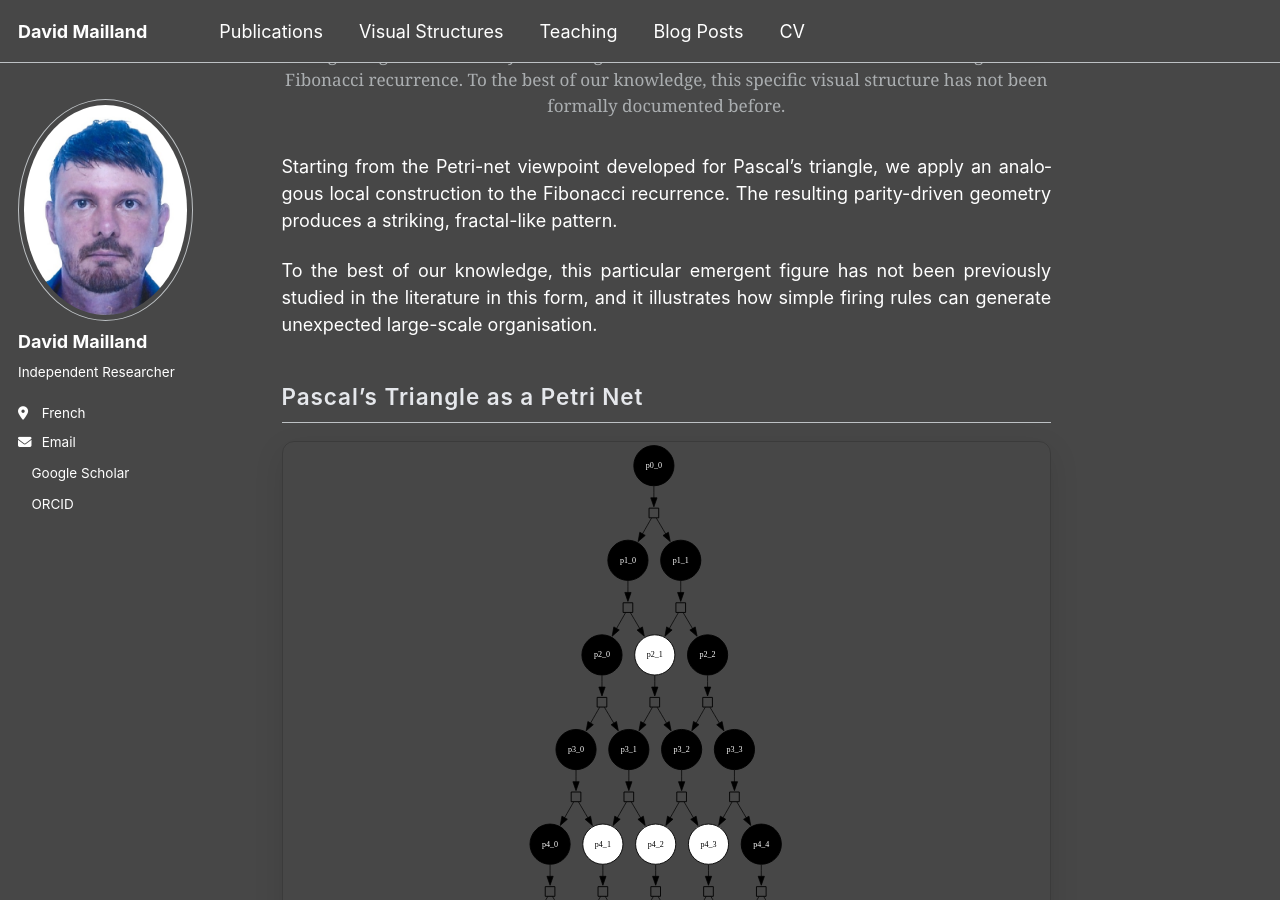
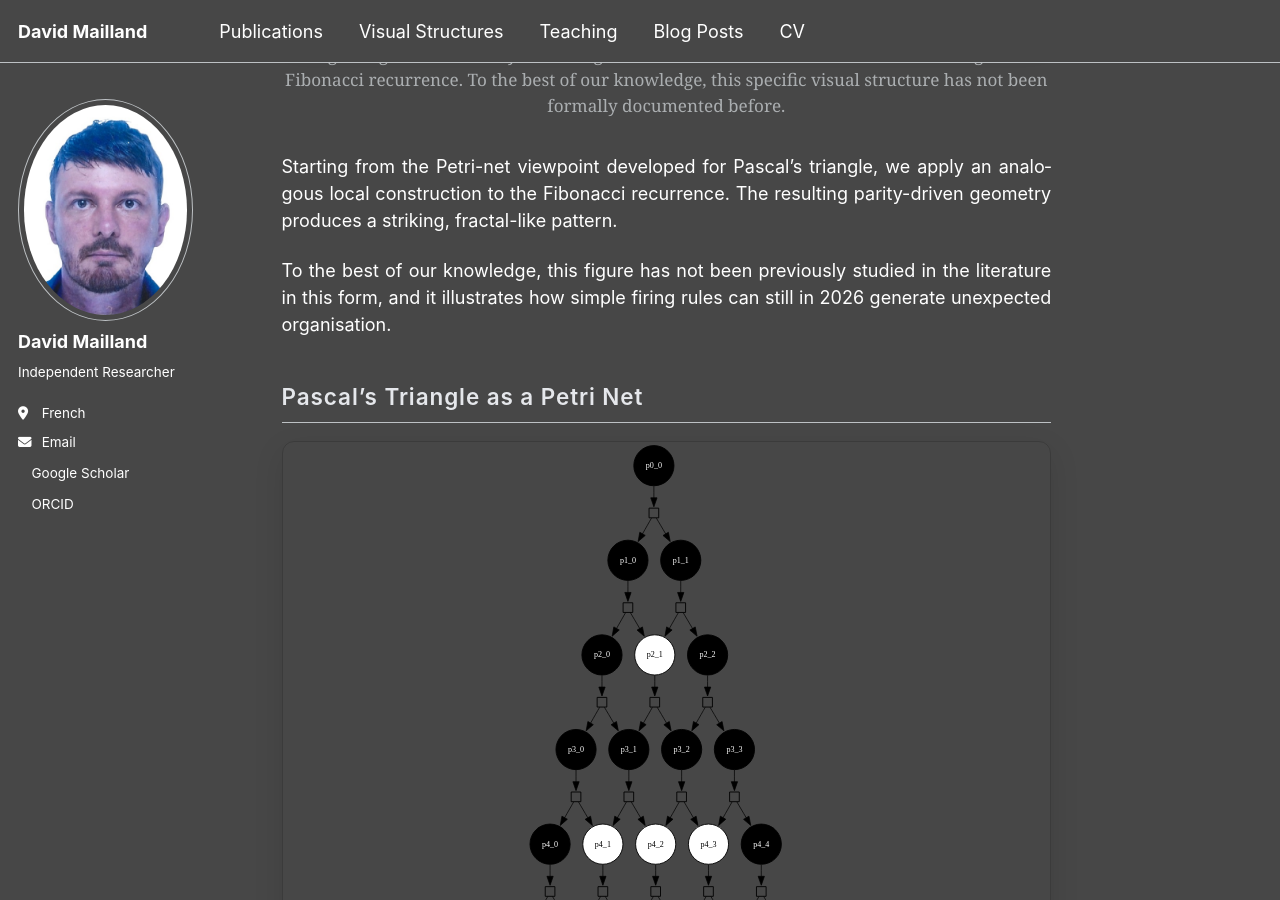
Before and after one commit to davidmailland/davidmailland.github.io, a Jekyll site: the page built from _pages/visual.html, in a window 1280 px wide and 900 px high, scrolled down 1425 px. Built offline with Jekyll 4.4.1, drawn with Linux system fonts in a browser that asks for light colours; some web fonts are replaced; a script bundle is joined from its source files by our own code; library files that are not in the unit come from our copies; a style sheet for code colours, icons or effects is not loaded; some of the changed text lies outside the part shown.

Commit message:
Update visual.html

```diff
--- a/_pages/visual.html
+++ b/_pages/visual.html
@@ -56,8 +56,8 @@
 </p>
 
 <p>
-To the best of our knowledge, this particular emergent figure has not been previously studied in the literature
-in this form, and it illustrates how simple firing rules can generate unexpected large-scale organisation.
+To the best of our knowledge, this figure has not been previously studied in the literature
+in this form, and it illustrates how simple firing rules can still in 2026 generate unexpected organisation.
 </p>
 
 
@@ -88,27 +88,21 @@
 
 <hr>
 
-
-
-<hr>
-
 <h2>Related publications</h2>
 
 <p>
 Mailland, D.; Grobelna, I. (2025).
 <em>From Mathematics to Art: Modelling the Pascal’s Triangle with Petri Nets</em>.
 Symmetry, 17(12), 2181.
-DOI:
 <a href="https://doi.org/10.3390/sym17122181" target="_blank" rel="noopener">
-10.3390/sym17122181
+https://www.mdpi.com/2073-8994/17/12/2181
 </a>
 </p>
 
 <p>
-Mailland, D.; Grobelna, I. (Year).
+Mailland, D.; Grobelna, I. (2026).
 <em>From Mathematics to Art: Modelling the Fibonacci Sequence with Petri Nets</em>.
 Fractal and Fractional, 10(1), 53.
-Available at:
 <a href="https://www.mdpi.com/2504-3110/10/1/53" target="_blank" rel="noopener">
 https://www.mdpi.com/2504-3110/10/1/53
 </a>
```
